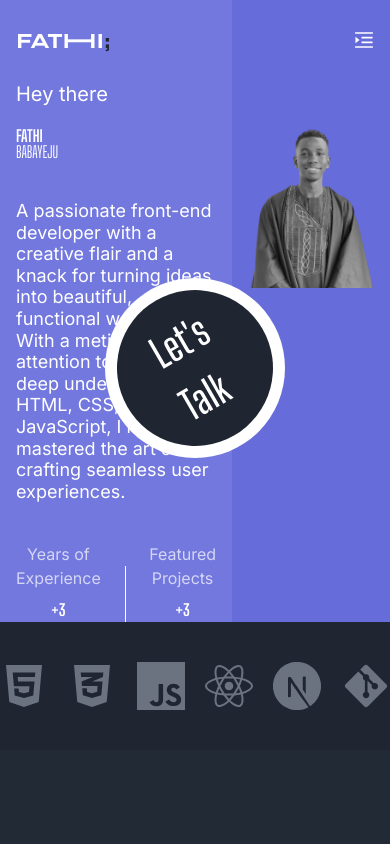
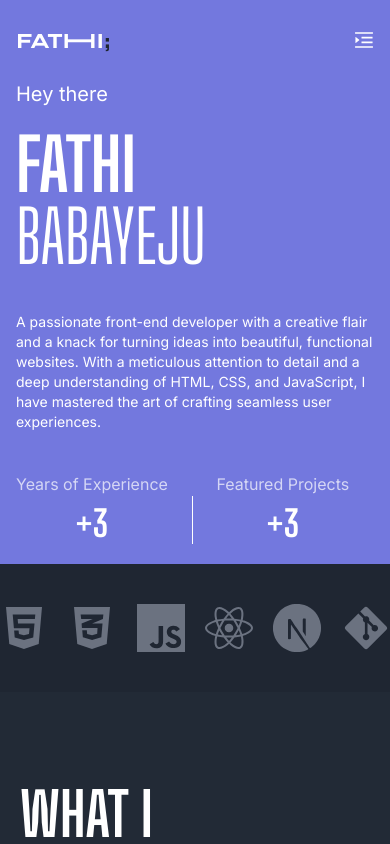
Before and after one commit to c-blaq/portfolio, a Next.js app: page / in a window 390 px wide. Shown: the top 844 px of the page. Built offline with nearby package versions, Linux system fonts and the light colour scheme.

Commit message:
style: responsivenss - mobile

```diff
--- a/src/components/Header.tsx
+++ b/src/components/Header.tsx
@@ -30,7 +30,7 @@ const Header: React.FC = () => {
   };
 
   return (
-    <header className="absolute top-0 right-0 left-0 px-4 h-20">
+    <header className="absolute z-20 top-0 right-0 left-0 px-4 h-20">
       <div className="flex items-center justify-between h-full max-w-7xl mx-auto">
         <h2 className="font-velodrama text-xl md:text-2xl">
           <Link href="/" className="hover:text-textBlue-dark">
--- a/src/components/Hero.jsx
+++ b/src/components/Hero.jsx
@@ -5,16 +5,16 @@ import Link from "next/link";
 
 const Hero = () => {
   return (
-    <div className="flex max-h-screen">
-      <div className="bg-secondary-blue-light pt-20 flex-1 flex items-center">
-        <div className="max-w-[640px] ml-auto w-full px-4 2xl:pr-4 2xl:px-0">
+    <div className="flex max-h-screen relative">
+      <div className="bg-secondary-blue-light pt-20 pb-5 lg:pb-0 flex-1 flex items-center">
+        <div className="max-w-[640px] md:ml-auto w-full px-4 2xl:pr-4 2xl:px-0">
           <h3 className="text-xl">Hey there</h3>
-          <h1 className="font-bigShoulder leading-[100%] lg:text-[120px] uppercase mt-5">
+          <h1 className="font-bigShoulder leading-[100%] text-7xl lg:text-[120px] uppercase mt-5">
             <span className="font-bold">Fathi</span> &nbsp; <br />
             <span className="font-normal">Babayeju</span>
           </h1>
 
-          <p className="text-lg leading-[120%] my-10">
+          <p className="text-sm lg:text-lg md:leading-[120%] my-10">
             A passionate front-end developer with a creative flair and a knack
             for turning ideas into beautiful, functional websites. With a
             meticulous attention to detail and a deep understanding of HTML,
@@ -27,7 +27,7 @@ const Hero = () => {
               <span className="text-textGray block mb-2">
                 Years of Experience
               </span>
-              <b className="font-bigShoulder lg:text-6xl">+3</b>
+              <b className="font-bigShoulder text-4xl lg:text-6xl">+3</b>
             </div>
 
             <div className="bg-white w-[0.5px] mt-6 self-stretch"></div>
@@ -36,22 +36,22 @@ const Hero = () => {
               <span className="text-textGray block mb-2">
                 Featured Projects
               </span>
-              <b className="font-bigShoulder lg:text-6xl">+3</b>
+              <b className="font-bigShoulder text-4xl lg:text-6xl">+3</b>
             </div>
           </div>
         </div>
       </div>
 
-      <div className="bg-white rounded-full w-[180px] h-[180px] absolute top-1/2 left-1/2 -ml-[90px] -mt-36 p-3">
+      <div className="bg-white hidden sm:block rounded-full w-32 h-32 lg:w-40 lg:h-40 xl:w-[180px] xl:h-[180px] absolute top-1/2 left-1/2 -ml-16 -mt-24 lg:-ml-[90px] lg:-mt-36 p-3">
         <Link
           href="/"
-          className="bg-primary w-full h-full rounded-full flex justify-center items-center font-bigShoulder font-semibold text-[40px] from-stone-600 rotate-[-30deg] hover:rotate-0 transition duration-300"
+          className="bg-primary w-full h-full rounded-full flex justify-center items-center font-bigShoulder font-semibold text-4xl lg:text-[40px] rotate-[-30deg] hover:rotate-0 hover:bg-primary-dark hover:text-textGray transition duration-300"
         >
           Let's <br /> Talk
         </Link>
       </div>
 
-      <div className="bg-secondary-blue flex-1 flex items-center overflow-clip">
+      <div className="bg-secondary-blue flex-1 hidden md:flex items-center overflow-clip">
         <div className="max-w-[640px] h-4/5 mx-auto ml-auto px-4 2xl:pr-4 2xl:px-0 lg:scale-110 mt-auto">
           <Image
             src={profileImg}
```
